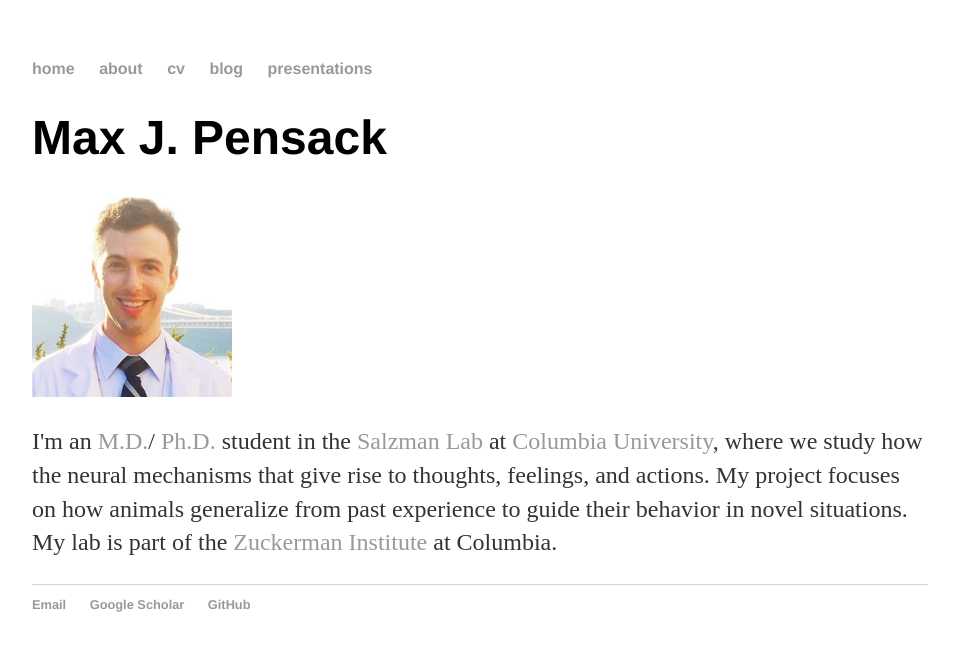
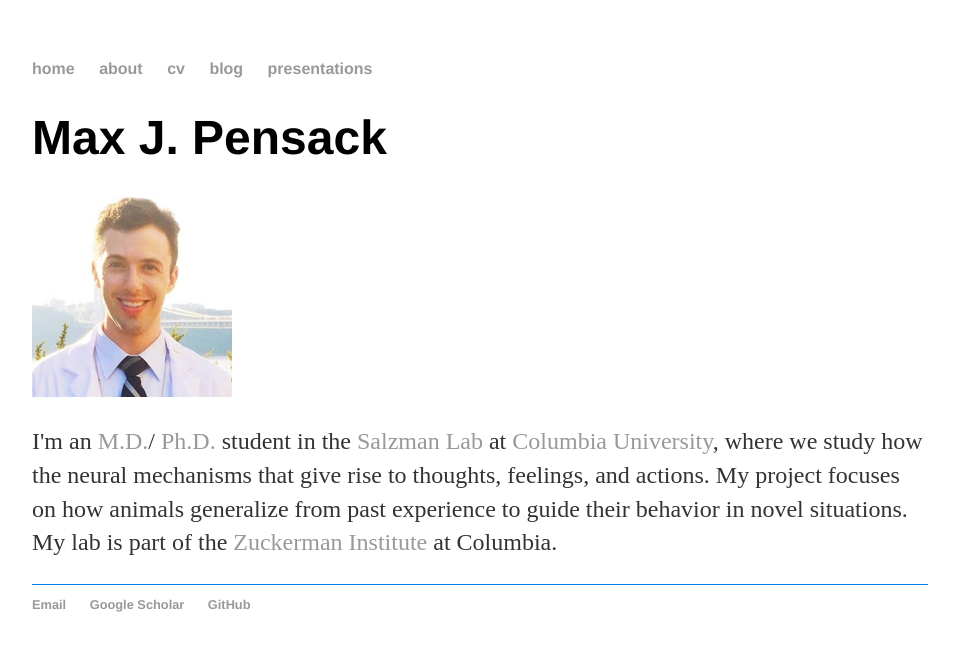
Before and after one commit to maxpensack/maxpensack.github.io, a Jekyll site: the page built from index.html, in a window 1280 px wide. Shown: the top 651 px of the page, without its empty margins (160-1114 px from the left). Built offline with Jekyll 4.4.1, drawn with Linux system fonts in a browser that asks for light colours.

Commit message:
Update main.css

```diff
--- a/css/main.css
+++ b/css/main.css
@@ -29,7 +29,7 @@ p {
     color: #333;
 }
 footer {
-    border-top: 1px solid #d5d5d5;
+    border-top: 1px solid #0080f0;
     font-size: .8em;
 }
 
```
